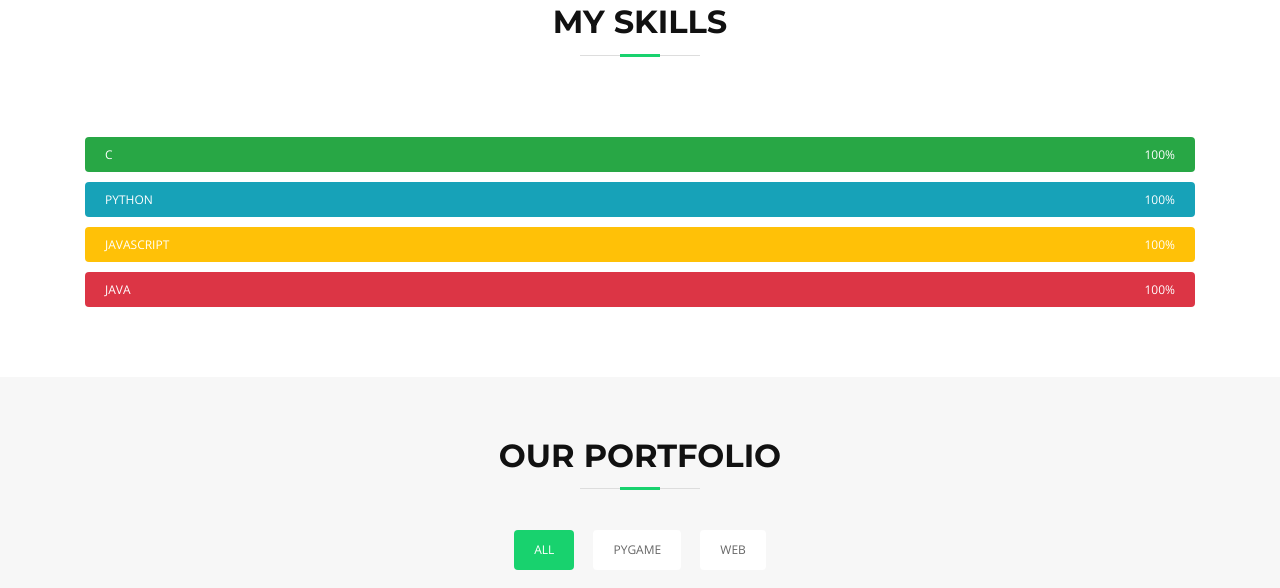
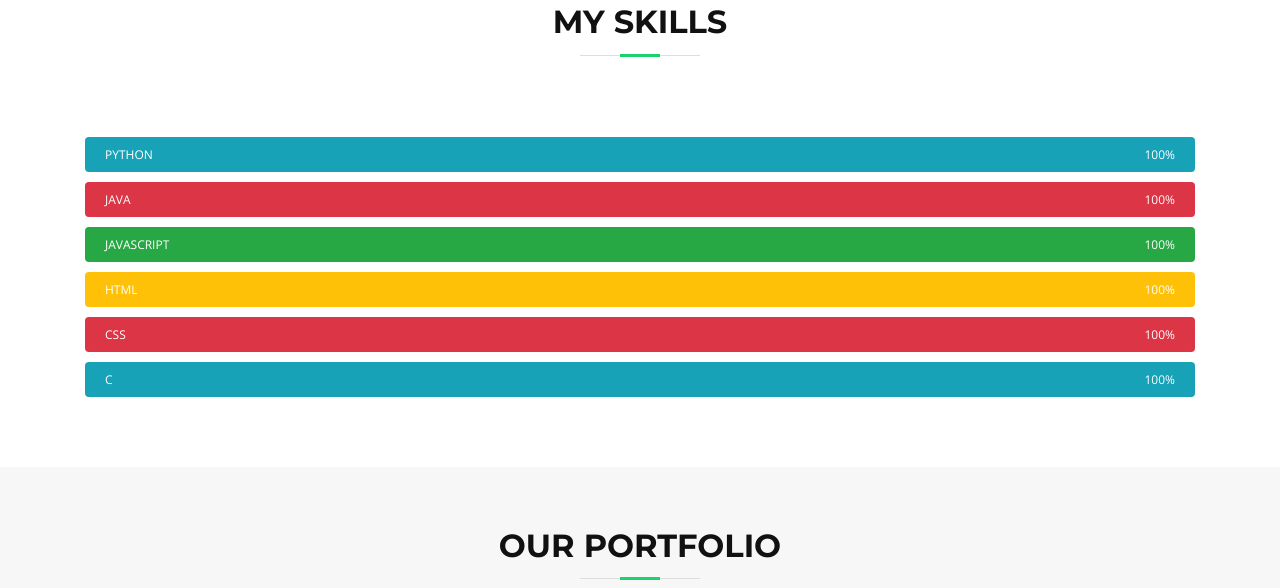
Before and after one commit to architsangal/My-Portfolio, a plain HTML site: page index.html in a window 1280 px wide. Shown: the part 1483-2071 px from the top of the page. Drawn offline with nearby package versions, Linux system fonts and the light colour scheme; files whose address does not match are found by name.

Commit message:
..............

```diff
--- a/index.html
+++ b/index.html
@@ -201,26 +201,38 @@
         <div class="skills-content">
 
           <div class="progress">
-            <div class="progress-bar bg-success" role="progressbar" aria-valuenow="100" aria-valuemin="0" aria-valuemax="100">
-              <span class="skill">C <i class="val">100%</i></span>
-            </div>
-          </div>
-
-          <div class="progress">
             <div class="progress-bar bg-info" role="progressbar" aria-valuenow="100" aria-valuemin="0" aria-valuemax="100">
               <span class="skill">Python <i class="val">100%</i></span>
             </div>
           </div>
 
           <div class="progress">
-            <div class="progress-bar bg-warning" role="progressbar" aria-valuenow="100" aria-valuemin="0" aria-valuemax="100">
+            <div class="progress-bar bg-danger" role="progressbar" aria-valuenow="100" aria-valuemin="0" aria-valuemax="100">
+              <span class="skill">Java<i class="val">100%</i></span>
+            </div>
+          </div>
+
+          <div class="progress">
+            <div class="progress-bar bg-success" role="progressbar" aria-valuenow="100" aria-valuemin="0" aria-valuemax="100">
               <span class="skill">JavaScript <i class="val">100%</i></span>
             </div>
           </div>
 
           <div class="progress">
+            <div class="progress-bar bg-warning" role="progressbar" aria-valuenow="100" aria-valuemin="0" aria-valuemax="100">
+              <span class="skill">HTML <i class="val">100%</i></span>
+            </div>
+          </div>
+
+          <div class="progress">
             <div class="progress-bar bg-danger" role="progressbar" aria-valuenow="100" aria-valuemin="0" aria-valuemax="100">
-              <span class="skill">Java<i class="val">100%</i></span>
+              <span class="skill">CSS <i class="val">100%</i></span>
+            </div>
+          </div>
+
+          <div class="progress">
+            <div class="progress-bar bg-info" role="progressbar" aria-valuenow="100" aria-valuemin="0" aria-valuemax="100">
+              <span class="skill">C <i class="val">100%</i></span>
             </div>
           </div>
 
```
